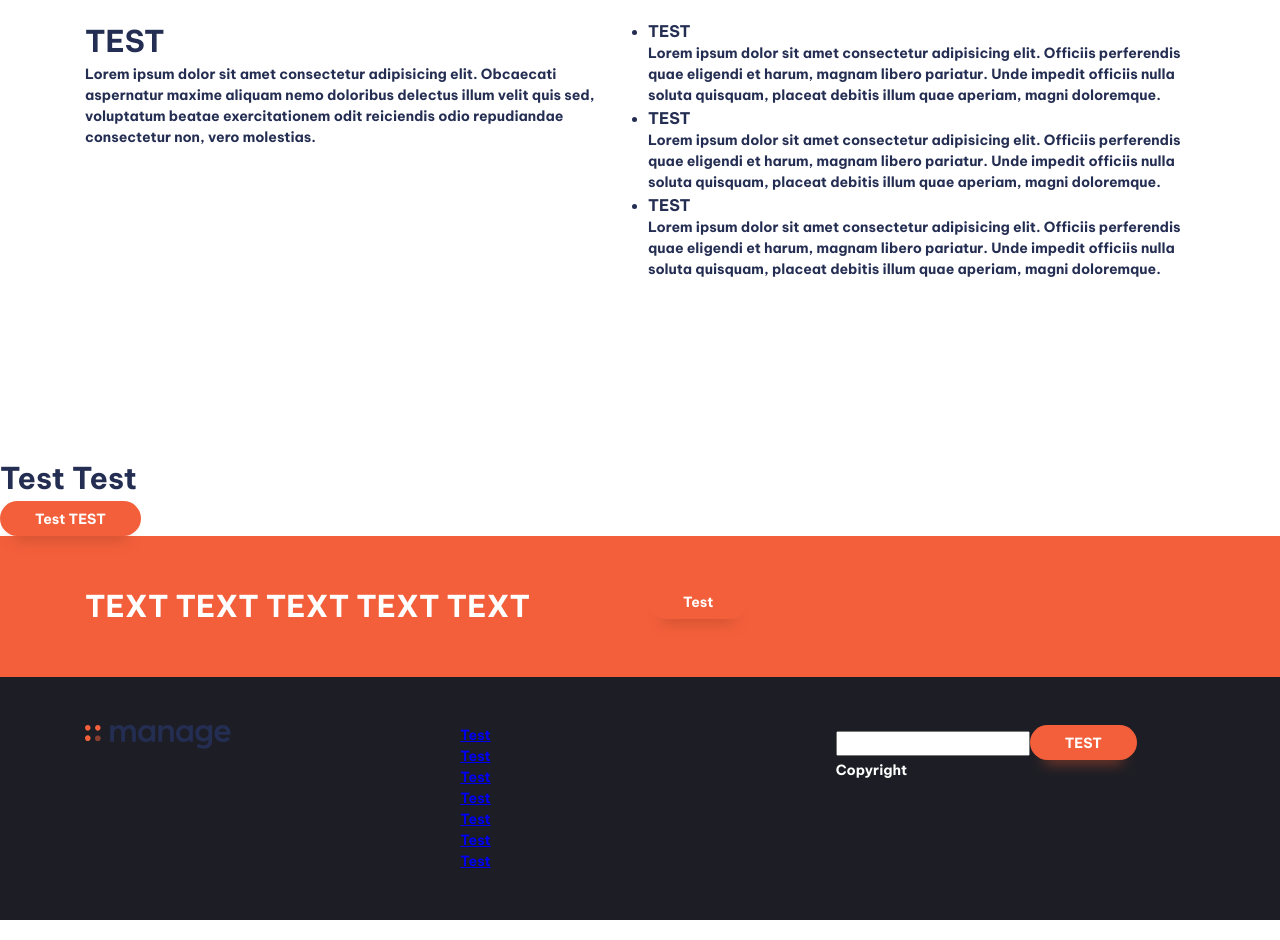
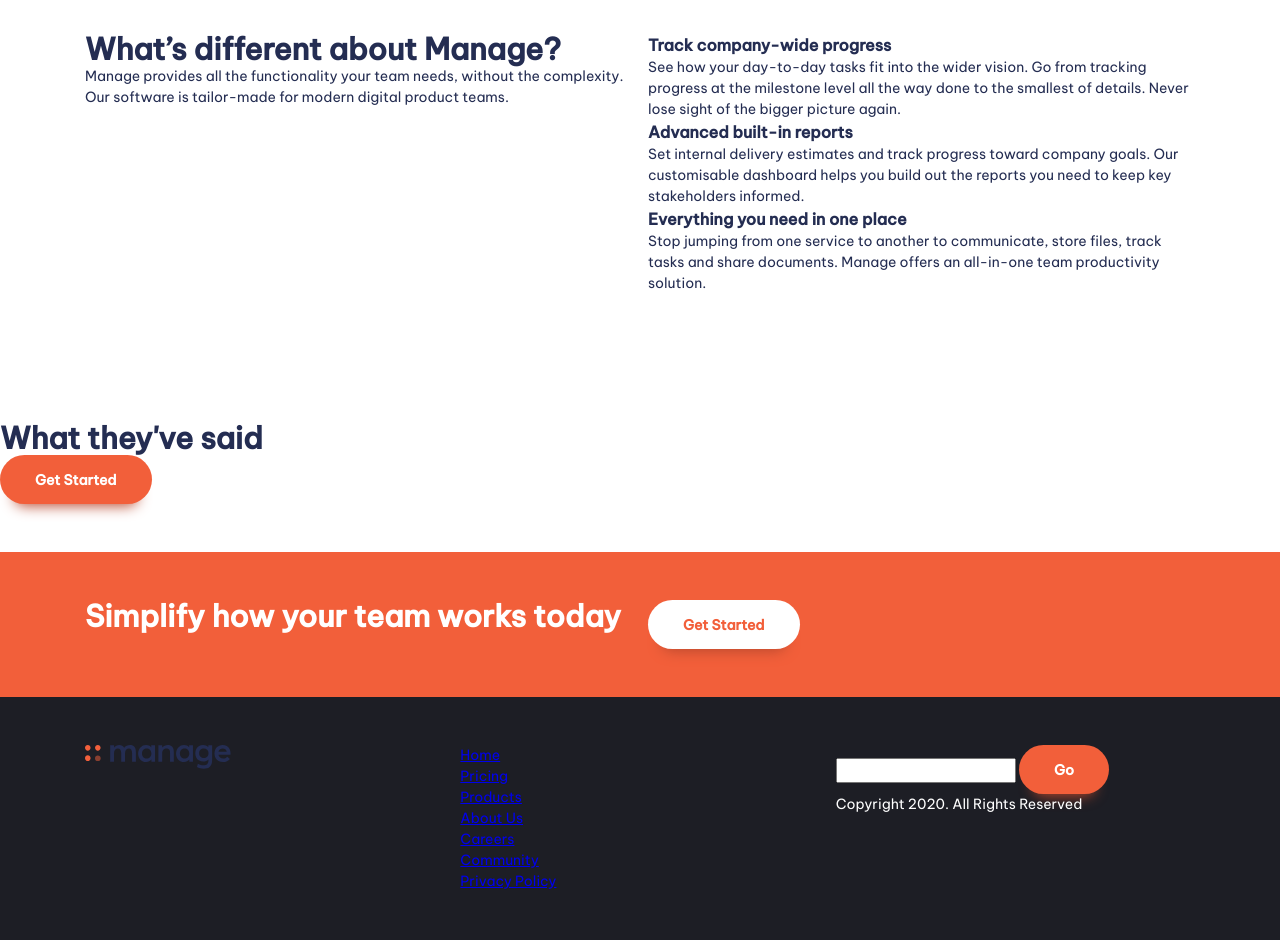
Before and after one commit to abramfelix1/First-Responsive-Website, a plain HTML site: page fem-manage-landing-page/index.html in a window 1280 px wide. Shown: the part 880-1820 px from the top of the page. Drawn offline with Linux system fonts and the light colour scheme.

Commit message:
fix google font link + typos

```diff
--- a/fem-manage-landing-page/index.html
+++ b/fem-manage-landing-page/index.html
@@ -9,7 +9,7 @@
     <link rel="preconnect" href="https://fonts.googleapis.com">
     <link rel="preconnect" href="https://fonts.gstatic.com" crossorigin>
     <link
-      href="https://fonts.googleapis.com/css2?family=Be+Vietnam+Pro:wght@700&family=Montserrat:wght@900&family=Raleway:wght@800&display=swap"
+      href="https://fonts.googleapis.com/css2?family=Be+Vietnam+Pro:wght@400;500&family=Montserrat:wght@900&family=Raleway:wght@800&display=swap"
       rel="stylesheet">
     <link rel="stylesheet" href="style.css">
   </head>
@@ -20,14 +20,14 @@
         <a href="#"><img src="images/logo.svg" alt=""></a>
         <nav class="primary-navigation">
           <ul aria-label="Primary" role="list" class="nav-list">
-            <li><a href="#">Test</a></li>
-            <li><a href="#">Test</a></li>
-            <li><a href="#">Test</a></li>
-            <li><a href="#">Test</a></li>
-            <li><a href="#">Test</a></li>
+            <li><a href="#">Pricing</a></li>
+            <li><a href="#">Product</a></li>
+            <li><a href="#">About Us</a></li>
+            <li><a href="#">Careers</a></li>
+            <li><a href="#">Community</a></li>
           </ul>
         </nav>
-        <button class="button">TEST</button>
+        <button class="button">Get Started</button>
       </div>
     </header>
 
@@ -36,10 +36,13 @@
         <div class="container">
           <div class="even-columns">
             <div>
-              <h1 class="fs-primary-heading fw-bold">TEST TEST TEST TEST</h1>
-              <p>Lorem ipsum dolor sit amet consectetur adipisicing elit. Aperiam temporibus, dolorem molestias minima
-              </p>
-              <button class="button">Test</button>
+              <h1 class="fs-primary-heading fw-bold">Bring everyone
+                together to build
+                better products.</h1>
+              <p>Manage makes it simple for software teams to plan day-to-day tasks while keeping the larger team goals
+                in
+                view.</p>
+              <button class="button">Get Started</button>
             </div>
             <div>
               <img src="images/illustration-intro.svg" alt="fake graphs">
@@ -52,52 +55,57 @@
         <div class="container">
           <div class="even-columns">
             <div>
-              <h2 class="fs-secondary-heading fw-bold">TEST</h2>
-              <p>Lorem ipsum dolor sit amet consectetur adipisicing elit. Obcaecati aspernatur maxime aliquam nemo
-                doloribus delectus illum velit quis sed, voluptatum beatae exercitationem odit reiciendis odio
-                repudiandae consectetur non, vero molestias.</p>
+              <h2 class="fs-secondary-heading fw-bold">What’s different about Manage?</h2>
+              <p>Manage provides all the functionality your team needs, without the complexity. Our software is
+                tailor-made for modern
+                digital product teams.</p>
             </div>
-            <ul class="numbered-items" rcle="list">
+            <div>
+              <ul class="numbered-items" role="list">
                 <li>
-                <h3 class="fs-600 fw-bold">TEST</h3>
-                <p>Lorem ipsum dolor sit amet consectetur adipisicing elit. Officiis perferendis quae eligendi et harum,
-                  magnam libero pariatur. Unde impedit officiis nulla soluta quisquam, placeat debitis illum quae
-                  aperiam, magni doloremque.</p>
+                  <h3 class="fs-600 fw-bold">Track company-wide progress</h3>
+                  <p>See how your day-to-day tasks fit into the wider vision. Go from tracking progress at the milestone
+                    level all the way
+                    done to the smallest of details. Never lose sight of the bigger picture again.</p>
                 </li>
                 <li>
-                <h3 class="fs-600 fw-bold">TEST</h3>
-                <p>Lorem ipsum dolor sit amet consectetur adipisicing elit. Officiis perferendis quae eligendi et harum,
-                  magnam libero pariatur. Unde impedit officiis nulla soluta quisquam, placeat debitis illum quae
-                  aperiam, magni doloremque.</p>
+                  <h3 class="fs-600 fw-bold">Advanced built-in reports</h3>
+                  <p>Set internal delivery estimates and track progress toward company goals. Our customisable dashboard
+                    helps you build out
+                    the reports you need to keep key stakeholders informed.</p>
                 </li>
                 <li>
-                <h3 class="fs-600 fw-bold">TEST</h3>
-                <p>Lorem ipsum dolor sit amet consectetur adipisicing elit. Officiis perferendis quae eligendi et harum,
-                  magnam libero pariatur. Unde impedit officiis nulla soluta quisquam, placeat debitis illum quae
-                  aperiam, magni doloremque.</p>
+                  <h3 class="fs-600 fw-bold">Everything you need in one place</h3>
+                  <p>Stop jumping from one service to another to communicate, store files, track tasks and share
+                    documents. Manage offers an
+                    all-in-one team productivity solution.</p>
                 </li>
               </ul>
             </div>
           </div>
+        </div>
       </section>
 
-      <section class="carousel | padding-block-700"></section>
-      <h2 class="fs-secondary-heading fw-bold">Test Test</h2>
-      <button class="button">Test TEST</button>
+      <section class="carousel | padding-block-700">
+        <h2 class="fs-secondary-heading fw-bold">What they've said</h2>
+        <button class="button">Get Started</button>
+      </section>
 
-      <section class="cta | bg-accent-400 text-neutral-100 padding-block-700">
+      <section class="cta | padding-block-700 bg-accent-400 text-neutral-100">
         <div class="container">
           <div class="even-columns">
             <div>
-              <p class="fs-secondary-heading fw-bold">TEXT TEXT TEXT TEXT TEXT</p>
+              <p class="fs-secondary-heading fw-bold">Simplify how your team works today</p>
             </div>
-            <div><button class="button" data-type="inverted">Test</button></div>
+            <div>
+              <button class="button" data-type="inverted">Get Started</button>
+            </div>
           </div>
         </div>
       </section>
     </main>
 
-    <footer class="bg-neutral-900 text-neutral-100 padding-block-700 ">
+    <footer class="padding-block-700 bg-neutral-900 text-neutral-100">
       <div class="container">
         <div class="even-columns">
           <div>
@@ -113,21 +121,22 @@
           <div>
             <nav aria-label="Footer" class="footer-nav">
               <ul role="list">
-                <li><a href="#">Test</a></li>
-                <li><a href="#">Test</a></li>
-                <li><a href="#">Test</a></li>
-                <li><a href="#">Test</a></li>
-                <li><a href="#">Test</a></li>
-                <li><a href="#">Test</a></li>
-                <li><a href="#">Test</a></li>
+                <li><a href="#">Home</a></li>
+                <li><a href="#">Pricing</a></li>
+                <li><a href="#">Products</a></li>
+                <li><a href="#">About Us</a></li>
+                <li><a href="#">Careers</a></li>
+                <li><a href="#">Community</a></li>
+                <li><a href="#">Privacy Policy</a></li>
               </ul>
             </nav>
           </div>
           <div>
             <form action="">
-              <input type="email"><button class="button">TEST</button>
+              <input type="email">
+              <button class="button">Go</button>
             </form>
-            <p>Copyright</p>
+            <p>Copyright 2020. All Rights Reserved</p>
           </div>
         </div>
       </div>
--- a/fem-manage-landing-page/style.css
+++ b/fem-manage-landing-page/style.css
@@ -10,6 +10,7 @@
   --clr-neutral-100: hsl(0, 0%, 100%);
 
   --ff-primary: 'Be Vietnam Pro', sans-serif;
+
   --ff-body: var(--ff-primary);
   --ff-heading: var(--ff-primary);
 
@@ -132,16 +133,13 @@
   color: var(--clr-accent-100);
 }
 .text-neutral-100 {
-  color: var(--clr-neutral-100)
-};
+  color: var(--clr-neutral-100);
+}
 .text-neutral-900 {
   color: var(--clr-neutral-900);
 }
 
 
-.bg-neutral-100 {
-  background-color: var(--clr-neutral-900);
-}
 .bg-primary-400 {
   background-color: var(--clr-primary-400);
 }
@@ -151,13 +149,22 @@
 .bg-accent-100 {
   background-color: var(--clr-accent-100);
 }
+.bg-neutral-100 {
+  background-color: var(--clr-neutral-100);
+}
 .bg-neutral-900 {
   background-color: var(--clr-neutral-900);
 }
 
-.fw-bold { font-weight: var(--fw-bold); }
-.fw-semi-bold { font-weight: var(--fw-semi-bold); }
-.fw-regular { font-weight: var(--fw-regular); }
+.fw-bold {
+  font-weight: var(--fw-bold);
+}
+.fw-semi-bold {
+  font-weight: var(--fw-semi-bold);
+}
+.fw-regular {
+  font-weight: var(--fw-regular);
+}
 
 .fs-primary-heading {
   font-size: var(--fs-primary-heading);
@@ -165,12 +172,21 @@
 }
 .fs-secondary-heading {
   font-size: var(--fs-secondary-heading);
+  line-height: 1.1;
 }
 
-.fs-300 { font-size: var(--fs-300) }
-.fs-400 { font-size: var(--fs-400) }
-.fs-500 { font-size: var(--fs-500) }
-.fs-600 { font-size: var(--fs-600) }
+.fs-300 {
+  font-size: var(--fs-300);
+}
+.fs-400 {
+  font-size: var(--fs-400);
+}
+.fs-500 {
+  font-size: var(--fs-500);
+}
+.fs-600 {
+  font-size: var(--fs-600);
+}
 
 .padding-block-900 {
   padding-block: var(--size-900);
@@ -209,6 +225,7 @@
 }
 
 /* button */
+
 .button {
   cursor: pointer;
   text-decoration: none;
@@ -216,19 +233,25 @@
   border-radius: 100vmax;
   padding: 1.25em 2.5em;
   font-weight: var(--fw-bold);
-  font-size: var(-fs-button);
-  line-height: 0;
+  font-size: var(--fs-button);
+  line-height: 1;
   color: var(--clr-neutral-100);
   background-color: var(--clr-accent-400);
   box-shadow: 0 1.125em 1em -1em var(--clr-accent-500);
 }
 
-.button[data-type="inverted"]:hover, .button[data-type="inverted"]:focus-visible  {
+.button[data-type="inverted"] {
   background-color: var(--clr-neutral-100);
-  color: var(--clr-accent-300);
+  color: var(--clr-accent-400);
 }
 
 .button:hover,
 .button:focus-visible {
-  background-color: var(--clr-accent-300)
+  background-color: var(--clr-accent-300);
 }
+
+.button[data-type="inverted"]:hover,
+.button[data-type="inverted"]:focus-visible {
+  background-color: var(--clr-neutral-100);
+  color: var(--clr-accent-300);
+}
```
Lines whose indentation alone changed are shown as unchanged.
